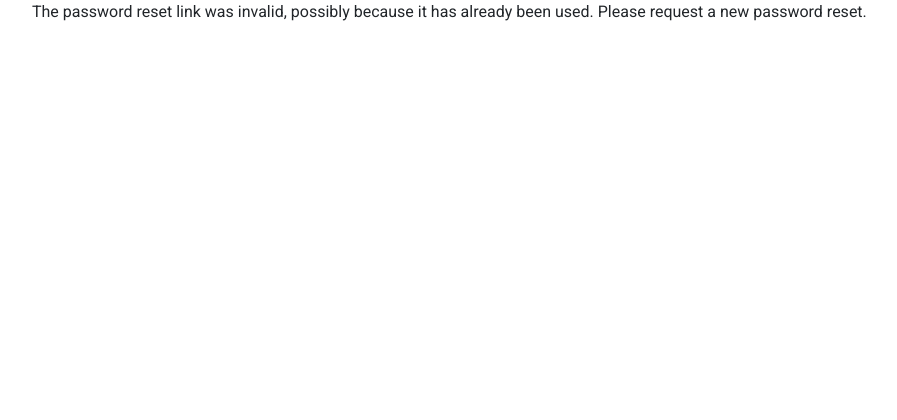
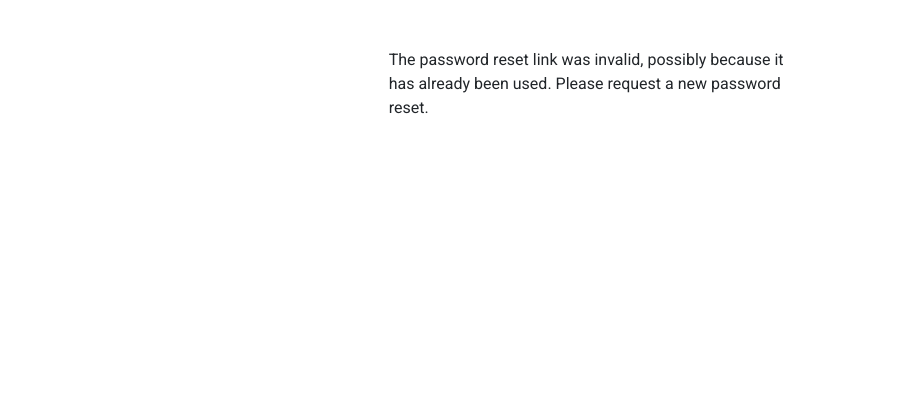
Before and after one commit to pisalore/EVs, a Django app: a page that uses templates/auth_layout.html in a window 1280 px wide. Shown: the top 420 px of the page, without its empty margins (53-950 px from the left). Before the commit the page ends 21 px from the top, so only its background shows below. Run offline with Django 3.2, Linux system fonts and the light colour scheme; some libraries are stand-ins or nearby versions.

Commit message:
form size reworked

```diff
--- a/templates/auth_layout.html
+++ b/templates/auth_layout.html
@@ -40,7 +40,7 @@
 {% endblock %}
 
 {% block content %}
-        <div class="container">
+        <div class="container mt-5 col-4">
             {% block auth %}
             {% endblock %}
         </div>
--- a/templates/django_registration/registration_form_organizer.html
+++ b/templates/django_registration/registration_form_organizer.html
@@ -24,7 +24,7 @@
             {{ form.password2|as_crispy_field }}
         </div>
         <div class="col text-center">
-            <button type="submit" class="btn btn-md btn-success mt-2 ">Sign Up</button>
+            <button type="submit" class="btn btn-md btn-success mt-2">Sign Up</button>
         </div>
     </form>
     <p class="mt-2">
```
